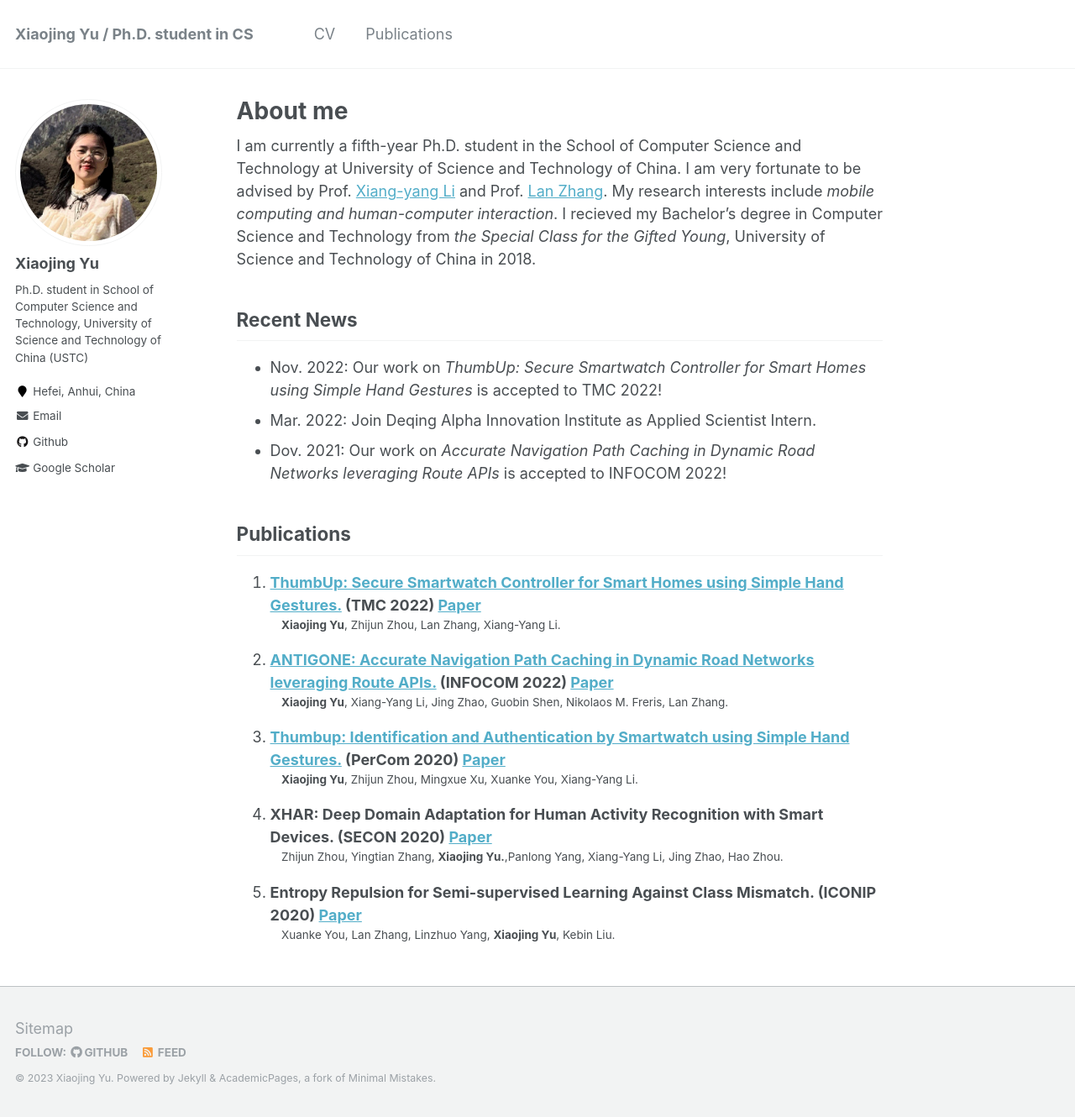
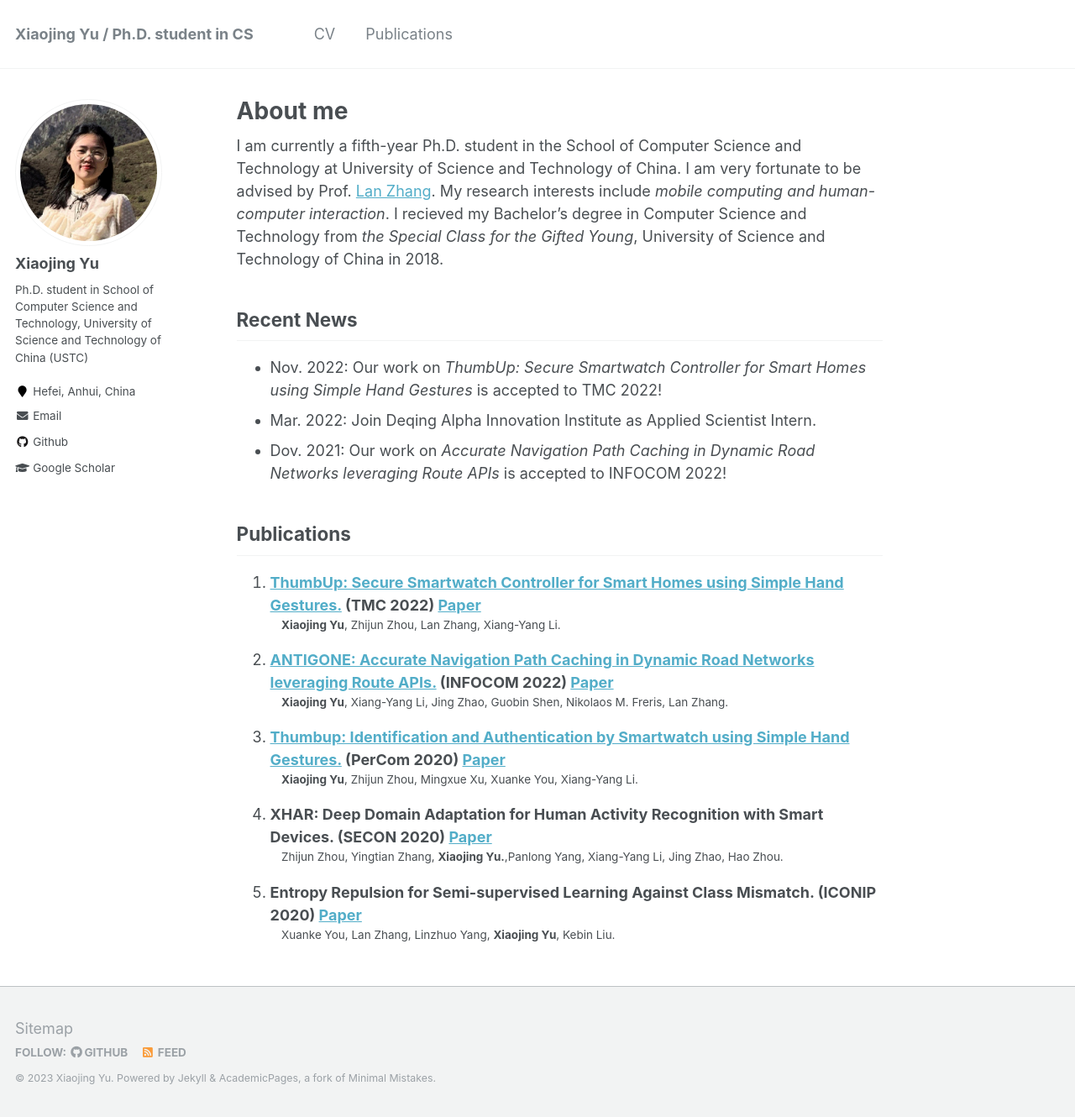
Before and after one commit to blairjing/blairjing.github.io, a Jekyll site: the page built from _pages/about.md, in a window 1280 px wide and 1330 px high. Shown: the whole window at 84% size. Built offline with Jekyll 4.4.1, drawn with Linux system fonts in a browser that asks for light colours.

Commit message:
Update about.md

```diff
--- a/_pages/about.md
+++ b/_pages/about.md
@@ -8,7 +8,7 @@ redirect_from:
   - /about.html
 ---
 
-I am currently a fifth-year Ph.D. student in the School of Computer Science and Technology at University of Science and Technology of China. I am very fortunate to be advised by Prof. [Xiang-yang Li](http://staff.ustc.edu.cn/~xiangyangli/) and Prof. [Lan Zhang](https://scholar.google.com/citations?user=83QxmA8AAAAJ&hl=en).
+I am currently a fifth-year Ph.D. student in the School of Computer Science and Technology at University of Science and Technology of China. I am very fortunate to be advised by  Prof. [Lan Zhang](https://scholar.google.com/citations?user=83QxmA8AAAAJ&hl=en).
 My research interests include *mobile computing and human-computer interaction*.
 I recieved my Bachelor’s degree in Computer Science and Technology from *the Special Class for the Gifted Young*, University of Science and Technology of China in 2018.
 
```
